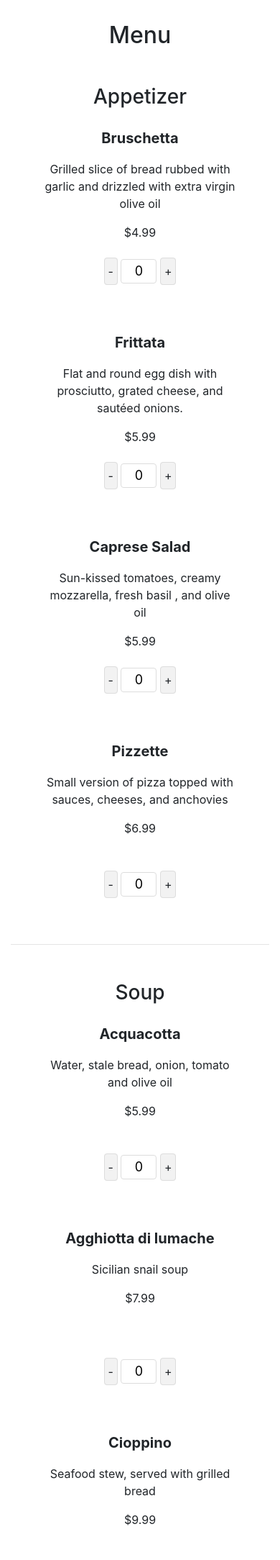
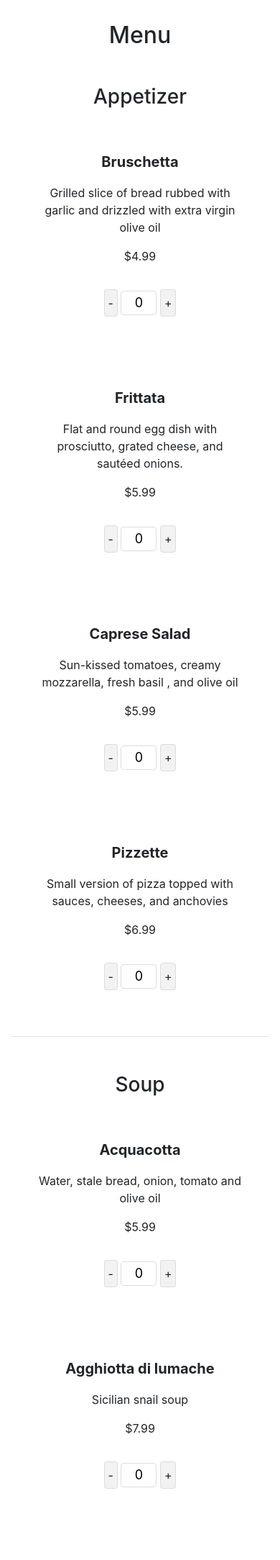
Before and after one commit to tanntri/restaurant_order_webapp, a Flask app: page /order/1 in a window 390 px wide. Shown: the part 56-2224 px from the top of the page at 72% size. Run offline with Flask 2, Linux system fonts and the light colour scheme; data comes from the database, SQL or seed files in the repository; some libraries are stand-ins or nearby versions.

Commit message:
change CSS to better the mobile view

```diff
--- a/app/static/css/style.css
+++ b/app/static/css/style.css
@@ -45,12 +45,14 @@
 }
 
 .menu-info {
+    padding-left: 35px;
+    padding-right: 35px;
     /* display: inline-block; */
-    position: absolute;
+    /* position: absolute;
     top: 35%;
     bottom: 35%;
     left: 15%;
-    right: 15%;
+    right: 15%; */
 }
 
 .home-menu-info {
@@ -168,11 +170,11 @@
     #confirm-div {
         margin-bottom: 40px;
     }
-    .outer-menu-info {
+    /* .outer-menu-info {
         margin-bottom: 20px;
-    }
+    } */
     .number {
-        margin: 130px 50px 50px 50px;
+        margin: 20px 50px 50px 50px;
     }
     .menu-amount {
         width: 50px;
```
